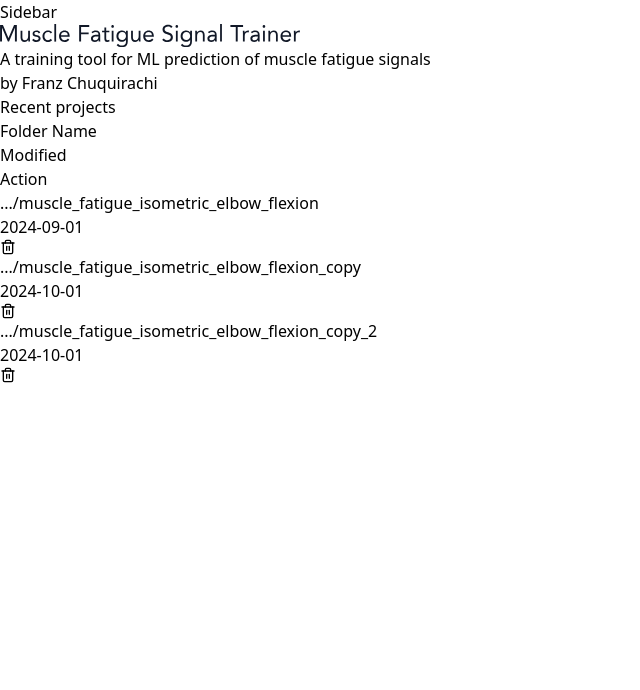
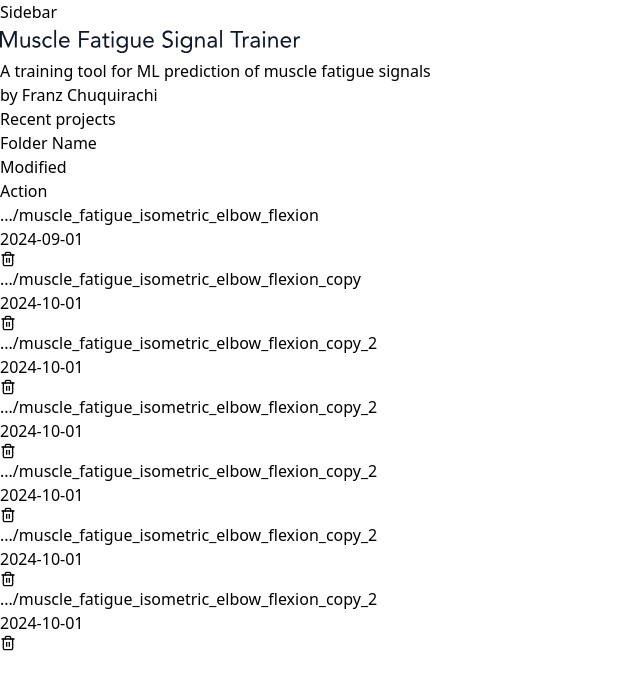
Before and after one commit to franzcrs/muscle-fatigue-signal-trainer, a React (Vite) app: page / in a window 1280 px wide. Shown: the top 690 px of the page, without its empty margins (0-640 px from the left). Built offline with nearby package versions, Linux system fonts and the light colour scheme.

Commit message:
Custom scroll thumb added to recent projects chart

```diff
--- a/src/App.tsx
+++ b/src/App.tsx
@@ -30,9 +30,19 @@ const SIDE_BAR_DEFAULT_WIDTH = 280;
 // text-6xl	font-size: 3.75rem; /* 60px */ line-height: 1;
 
 function App() {
-  // const [count, setCount] = useState(0);
+  // Sidebar width adjustment variables
   const [sidebarWidth, setSidebarWidth] = useState(SIDE_BAR_DEFAULT_WIDTH);
   const isDragging = useRef(false);
+  // Recent projects chart scroll variables
+  const scrollContainerRef = useRef<HTMLDivElement>(null);
+  const thumbRef = useRef<HTMLDivElement>(null);
+  const [thumbHeight, setThumbHeight] = useState(0);
+  const [thumbTop, setThumbTop] = useState(0);
+  // Custom thumb drag variables
+  const isDraggingThumb = useRef(false);
+  const draggableLength = useRef(0);
+  const dragStartY = useRef(0);
+  const dragStartScrollTop = useRef(0);
 
   const handleMouseDownDivider = () => {
     isDragging.current = true;
@@ -75,6 +85,26 @@ function App() {
         folder: '.../muscle_fatigue_isometric_elbow_flexion_copy_2',
         modified: '2024-10-01',
       },
+      {
+        id: 4,
+        folder: '.../muscle_fatigue_isometric_elbow_flexion_copy_2',
+        modified: '2024-10-01',
+      },
+      {
+        id: 5,
+        folder: '.../muscle_fatigue_isometric_elbow_flexion_copy_2',
+        modified: '2024-10-01',
+      },
+      {
+        id: 6,
+        folder: '.../muscle_fatigue_isometric_elbow_flexion_copy_2',
+        modified: '2024-10-01',
+      },
+      {
+        id: 7,
+        folder: '.../muscle_fatigue_isometric_elbow_flexion_copy_2',
+        modified: '2024-10-01',
+      },
     ]
   }
 
@@ -89,8 +119,82 @@ function App() {
     };
   }, []);
 
+  // Handle Scroll of Recent Projects Chart
+  const handleScroll = () => {
+    const container = scrollContainerRef.current;
+    if (container) {
+      const { scrollTop, scrollHeight, clientHeight } = container;
+      const newThumbTop = scrollTop + (scrollTop / scrollHeight) * clientHeight;
+      setTimeout(() => {
+        setThumbTop(newThumbTop);
+      }, 1);
+    }
+  };
+
+  useEffect(() => {
+    const container = scrollContainerRef.current;
+    if (container) {
+      const { scrollHeight, clientHeight } = container;
+      const thumbHeightCalc = (clientHeight / scrollHeight) * clientHeight;
+      setThumbHeight(thumbHeightCalc);
+      draggableLength.current = clientHeight - thumbHeightCalc;
+      console.log("thumbHeight", thumbHeightCalc);
+
+      container.addEventListener('scroll', handleScroll);
+      handleScroll(); // Initial calculation
+    }
+    return () => {
+      const container = scrollContainerRef.current;
+      if (container) {
+        container.removeEventListener('scroll', handleScroll);
+      }
+    };
+  }, []);
+
+  // Handle Drag of Custom Thumb
+  const handleMouseDownThumb = (e:MouseEvent) => {
+    e.preventDefault();
+    if (!isDraggingThumb.current) {
+      dragStartY.current = e.clientY;
+      // if (dragStartY.current) console.log("dragStartY.current", dragStartY.current);
+      const container = scrollContainerRef.current;
+      if (container) { dragStartScrollTop.current = container.scrollTop; }
+    }
+    isDraggingThumb.current = true;
+    document.body.classList.add('select-none'); // Disable text selection
+  };
+
+  const handleMouseMoveThumb = (e: MouseEvent) => {
+    if (!isDraggingThumb.current) return;
+    const container = scrollContainerRef.current;
+    if (!container) return;
+    const { scrollHeight, clientHeight } = container;
+    const draggedVector = e.clientY - dragStartY.current;
+    // console.log("dragStartY", dragStartY.current);
+    // console.log("draggedVector", draggedVector);
+
+    const newScrollTop = dragStartScrollTop.current + draggedVector * (scrollHeight / clientHeight);
+    container.scrollTop = newScrollTop;
+  };
+
+  const handleMouseUpThumb = () => {
+    if (isDraggingThumb.current) {
+      isDraggingThumb.current = false;
+      document.body.classList.remove('select-none'); // Enable text selection
+    }
+  };
+
+  useEffect(() => {
+    document.addEventListener('mousemove', handleMouseMoveThumb);
+    document.addEventListener('mouseup', handleMouseUpThumb);
+    return () => {
+      document.removeEventListener('mousemove', handleMouseMoveThumb);
+      document.removeEventListener('mouseup', handleMouseUpThumb);
+    };
+  }, []);
+
   return (
-    <div className="min-h-screen bg-gradient-to-b from-white from-70% to-gray-200 flex flex-row items-normal justify-center divide-x-[1px] py-2">
+    <div className="min-h-screen bg-gradient-to-b from-white from-80% to-gray-100 flex flex-row items-normal justify-center divide-x-[1px] py-2">
       <div
         style={{ width: `${sidebarWidth}px`, }}
         className={`min-w-[${SIDE_BAR_MIN_WIDTH}px] px-4 py-2 relative flex-none`}
@@ -106,7 +210,7 @@ function App() {
       <div className="flex-1 flex flex-col justify-around">
         <div className="px-8 pt-8 pb-12 space-y-3 text-center">
           <h1 className="text-xl flex items-center justify-center">
-            <Logo width={300} height={``} fill={'#111827'}/>
+            <Logo width={300} fill={'#111827'}/>
           </h1>
           <h2 className="font-extralight text-sm">
           A training tool for ML prediction of muscle fatigue signals
@@ -117,20 +221,29 @@ function App() {
           <h3 className="font-light text-xs text-left">
             Recent projects
           </h3>
-          <div className="bg-gray-100 rounded-md flex flex-col divide-y divide-gray-200 overflow-y-auto">
-            <div className="flex flex-row flex-nowrap space-x-2 items-center px-4 pb-1 pt-2">
-              <h3 className="flex-auto basis-3/5 font-extralight text-[0.7rem] text-left overflow-hidden whitespace-nowrap">
+          <div
+          id="recent-projects-chart"
+          ref={scrollContainerRef}
+          className="bg-gray-100 rounded-md flex flex-col divide-y divide-gray-200 overflow-y-auto min-h-[40dvh] max-h-[45vh] relative
+          pr-[11px]"
+          >
+            <div
+            id="recent-projects-header"
+            className="flex flex-row flex-nowrap space-x-2 items-center px-4 pb-1 pt-2"
+            >
+              <div className="flex-auto basis-3/5 font-extralight text-[0.7rem] text-left overflow-hidden whitespace-nowrap">
                 Folder Name
-              </h3>
-              <h3 className="flex-initial basis-1/5 font-extralight text-[0.7rem] text-left overflow-hidden whitespace-nowrap">
+              </div>
+              <div className="flex-initial basis-1/5 font-extralight text-[0.7rem] text-left overflow-hidden whitespace-nowrap">
                 Modified
-              </h3>
-              <h3 className="flex-initial basis-[6%] font-extralight text-[0.7rem] text-center overflow-hidden whitespace-nowrap">
+              </div>
+              <div className="flex-initial basis-[6%] font-extralight text-[0.7rem] text-center overflow-hidden whitespace-nowrap">
                 Action
-              </h3>
+              </div>
             </div>
             {recentResults.map((recentResults) => (
               <div
+                id="recent-projects-item"
                 key={recentResults.id.toString()}
                 className="flex flex-row flex-nowrap space-x-2 items-center p-4 hover:bg-gray-200 transition-colors duration-300"
               >
@@ -144,8 +257,16 @@ function App() {
               </div>
             )
             )}
+            <div
+              id="custom-thumb"
+              ref={thumbRef}
+              style={{ height:`${thumbHeight-6}px`, top: `${thumbTop+3.5}px`, }}
+              className="absolute top-0 right-[2.5px] w-[6px] rounded-full bg-gray-200 cursor-pointer"
+              onMouseDown={handleMouseDownThumb}>
+            </div>
           </div>
           {/*
+          TODO: Update thumb height upon change of clientHeight
           TODO: Add elements of sidebar
            */}
         </div>
--- a/src/index.css
+++ b/src/index.css
@@ -1,3 +1,38 @@
 @tailwind base;
 @tailwind components;
 @tailwind utilities;
+
+/* Modify the default scrollbar for all browsers */
+#recent-projects-chart {
+  /* For Firefox */
+  scrollbar-width: thin;
+  scrollbar-color: #e5e7eb transparent;
+}
+
+/* WebKit browsers (Chrome, Safari, Edge Chromium) */
+#recent-projects-chart::-webkit-scrollbar {
+  width: 8px;
+}
+
+#recent-projects-chart::-webkit-scrollbar-track {
+  background: transparent;
+}
+
+#recent-projects-chart::-webkit-scrollbar-thumb {
+  background-color: #e5e7eb;
+  border-radius: 4px;
+  border: 2px solid transparent;
+  background-clip: content-box;
+}
+
+/* Hide the default scrollbar for all browsers */
+#recent-projects-chart {
+  /* For Firefox */
+  scrollbar-width: none;
+  scrollbar-color: transparent transparent;
+}
+
+/* WebKit browsers (Chrome, Safari, Edge Chromium) */
+#recent-projects-chart::-webkit-scrollbar {
+  display: none;
+}
```
